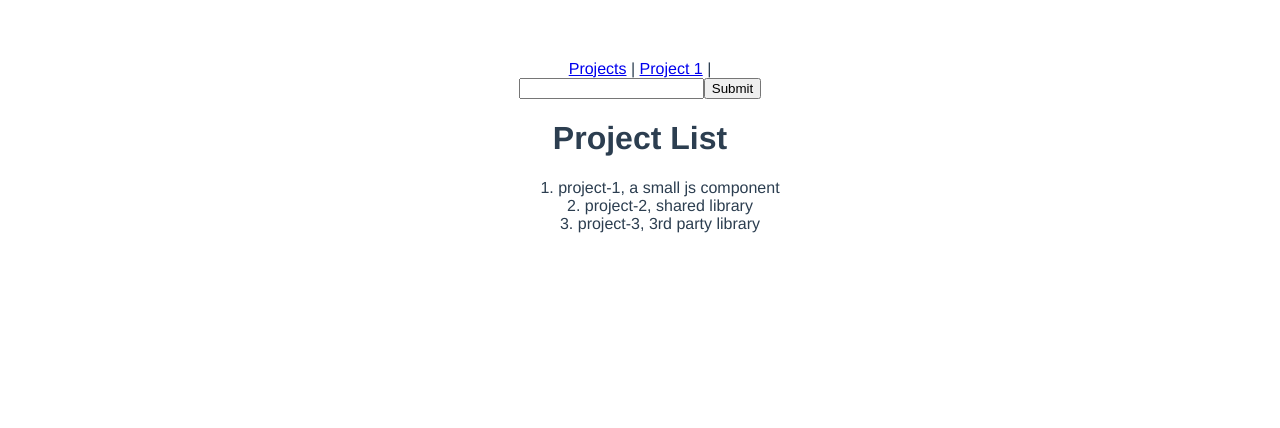
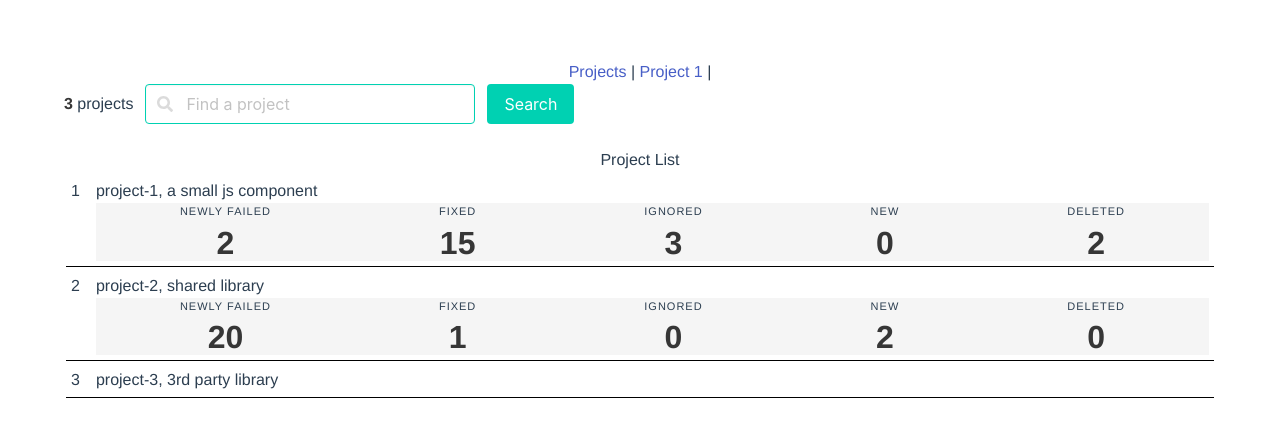
Before and after one commit to sevenbamboos/junit-report-view, a Vue app: page /project-list in a window 1280 px wide. Shown: the top 428 px of the page. Built offline with nearby package versions, Linux system fonts and the light colour scheme.

Commit message:
Add Bulma styling

```diff
--- a/package.json
+++ b/package.json
@@ -8,6 +8,7 @@
     "lint": "vue-cli-service lint"
   },
   "dependencies": {
+    "bulma": "^0.7.5",
     "core-js": "^2.6.5",
     "vue": "^2.6.10",
     "vue-router": "^3.0.3"
--- a/public/index.html
+++ b/public/index.html
@@ -5,6 +5,7 @@
     <meta http-equiv="X-UA-Compatible" content="IE=edge">
     <meta name="viewport" content="width=device-width,initial-scale=1.0">
     <link rel="icon" href="<%= BASE_URL %>favicon.ico">
+    <script defer src="https://use.fontawesome.com/releases/v5.3.1/js/all.js"></script>
     <title>junit-report-view</title>
   </head>
   <body>
--- a/src/App.vue
+++ b/src/App.vue
@@ -1,10 +1,21 @@
 <template>
-  <div id="app">
+  <div
+    id="app"
+    class="container"
+  >
     <div id="nav">
-      <router-link to="/project-list">Projects</router-link> |
-      <router-link to="/project/1">Project 1</router-link> |
+      <router-link
+        to="/project-list"
+      >
+        Projects
+      </router-link> |
+      <router-link
+        to="/project/1"
+      >
+        Project 1
+      </router-link> |
     </div>
-    <router-view/>
+    <router-view />
   </div>
 </template>
 
--- a/src/main.js
+++ b/src/main.js
@@ -3,6 +3,7 @@ import App from './App.vue'
 import router from './router'
 import Async from './components/Async'
 import Log from './components/Log'
+import 'bulma/css/bulma.css'
 
 Vue.component('Async', Async);
 Vue.component('Log', Log);
--- /dev/null
+++ b/src/model.js
@@ -0,0 +1,5 @@
+export const TestCaseStatus = {
+  PASSED: 'passed',
+  FAILED: 'failed',
+  IGNORE: 'ignore'
+};
--- a/src/store.js
+++ b/src/store.js
@@ -1,3 +1,5 @@
+//import {TestCaseStatus} from './model'
+
 export const store = {
   projects: []
 }
@@ -5,11 +7,29 @@ export const store = {
 const mockProjects = [
   {
     id: 101,
-    name: 'project-1, a small js component'
+    name: 'project-1, a small js component',
+    latestReport: {
+      id: 101,
+      time: '2019-09-04',
+      newlyFailed: 2,
+      fixed: 15,
+      ignore: 3,
+      new: 0,
+      deleted: 2
+    }
   },
   {
     id: 102,
-    name: 'project-2, shared library'
+    name: 'project-2, shared library',
+    latestReport: {
+      id: 102,
+      time: '2019-09-01',
+      newlyFailed: 20,
+      fixed: 1,
+      ignore: 0,
+      new: 2,
+      deleted: 0
+    }
   },
   {
     id: 103,
--- a/src/views/ProjectList.vue
+++ b/src/views/ProjectList.vue
@@ -1,13 +1,37 @@
 <template>
   <div class="project-list">
+    <nav class="level">
+      <div class="level-left">
+        <div class="level-item">
+          <p>
+            <strong>{{ projectCount }}</strong> projects
+          </p>
+        </div>
+        <div class="level-item">
+          <div class="field is-grouped is-grouped-centered">
+            <div class="control has-icons-left has-icons-right">
               <input
+                class="input is-primary"
                 v-model="searchTerm"
                 type="text"
+                placeholder="Find a project"
               >
-    <input
-      type="submit"
+              <span class="icon is-left">
+                <i class="fas fa-search" />
+              </span>
+            </div>
+            <div class="control">
+              <button
                 @click="onSearchProjects"
+                class="button is-primary"
               >
+                Search
+              </button>
+            </div>
+          </div>
+        </div>
+      </div>
+    </nav>
     <h1>Project List</h1>
 
     <Log
@@ -32,7 +56,70 @@
             v-for="(project, index) of slotProps.result"
             :key="project.id"
           >
-            {{ index+1 }}. {{ project.name }}
+            <div class="media">
+              <div class="media-left">
+                <p>{{ index+1 }}</p>
+              </div>
+              <div class="media-content">
+                <div class="has-text-left">
+                  {{ project.name }}
+                </div>
+                <template v-if="project.latestReport">
+                  <div class="level has-background-light">
+                    <div class="level-item has-text-centered">
+                      <div>
+                        <p class="heading">
+                          Newly Failed
+                        </p>
+                        <p class="title">
+                          {{ project.latestReport.newlyFailed }}
+                        </p>
+                      </div>
+                    </div>
+                    <div class="level-item has-text-centered">
+                      <div>
+                        <p class="heading">
+                          Fixed
+                        </p>
+                        <p class="title">
+                          {{ project.latestReport.fixed }}
+                        </p>
+                      </div>
+                    </div>
+                    <div class="level-item has-text-centered">
+                      <div>
+                        <p class="heading">
+                          Ignored
+                        </p>
+                        <p class="title">
+                          {{ project.latestReport.ignore }}
+                        </p>
+                      </div>
+                    </div>
+                    <div class="level-item has-text-centered">
+                      <div>
+                        <p class="heading">
+                          New
+                        </p>
+                        <p class="title">
+                          {{ project.latestReport.new }}
+                        </p>
+                      </div>
+                    </div>
+                    <div class="level-item has-text-centered">
+                      <div>
+                        <p class="heading">
+                          Deleted
+                        </p>
+                        <p class="title">
+                          {{ project.latestReport.deleted }}
+                        </p>
+                      </div>
+                    </div>
+                  </div>
+                </template>
+              </div>
+            </div>
           </li>
         </ul>
       </template>
@@ -50,6 +137,11 @@ export default {
       searchTerm: '',
       projects: store.projects,
       reload: undefined
+    }
+  },
+  computed: {
+    projectCount() {
+      return this.projects ? this.projects.length : 0
     }
   },
   mounted() {
@@ -78,4 +170,9 @@ export default {
   .project-list-error {
     color: red;
   }
+  li {
+    border-bottom:1px solid #000;
+    padding:5px;
+    margin:2px;
+  }
 </style>
```
Also changed, not shown: 1 other file (tests, documents, lock files or other folders). Lines whose indentation alone changed are shown as unchanged.
